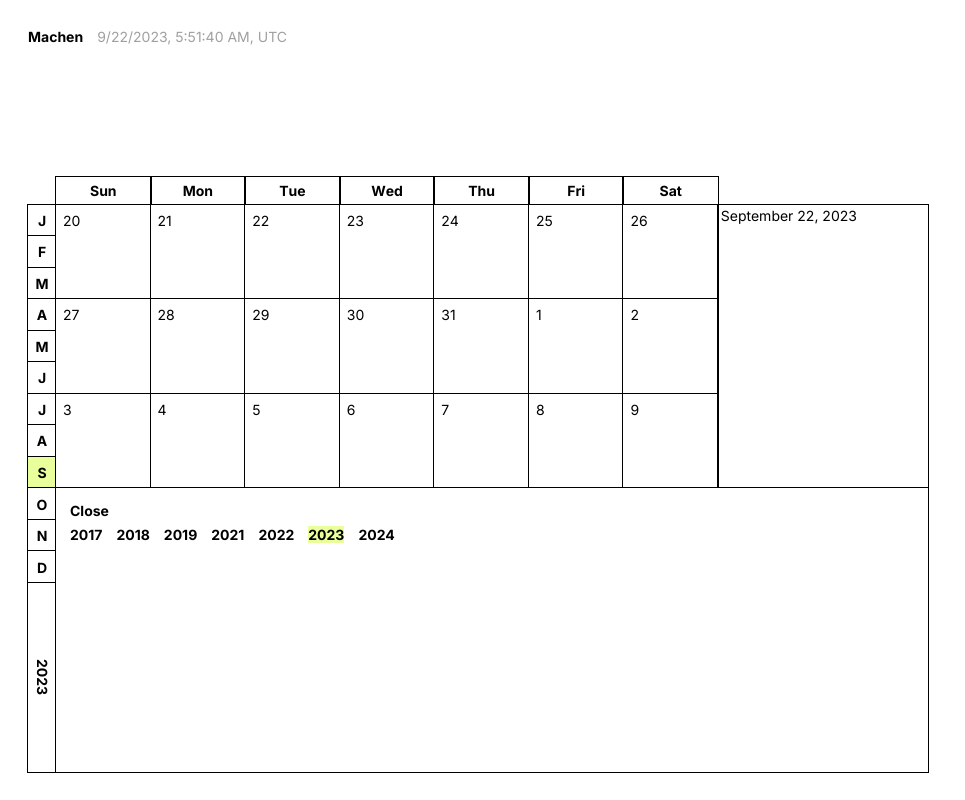
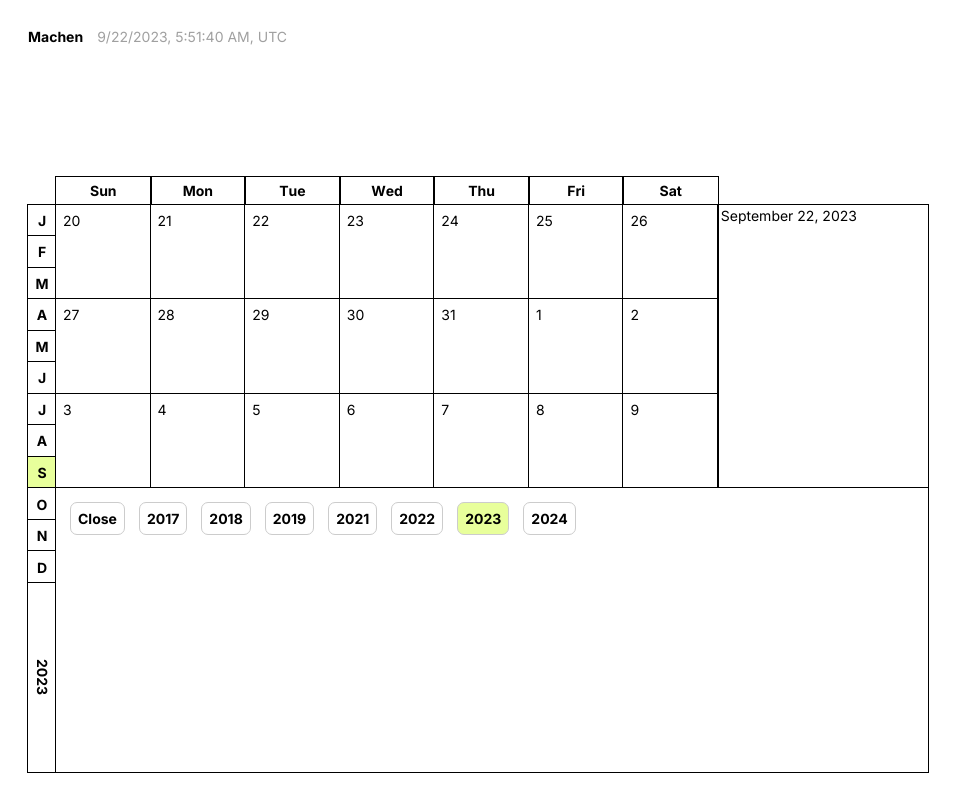
Before and after one commit to skatingincentralpark/machen-v2, a Next.js app: page / in a window 1280 px wide. Both pictures are taken after a click on the button "2023". Shown: the whole page, without its empty margins (0-965 px from the left). Built offline with nearby package versions, Linux system fonts and the light colour scheme.

Commit message:
Polish UI

```diff
--- a/src/components/Calendar/Months.tsx
+++ b/src/components/Calendar/Months.tsx
@@ -61,4 +61,5 @@ const MonthLabel = styled.button<{ highlighted: boolean }>`
   outline-offset: -0.5px;
   background-color: ${({ highlighted }) =>
     highlighted ? "var(--highlight)" : "white"};
+  transition: var(--cell-transition);
 `;
--- a/src/components/Calendar/YearSelector.tsx
+++ b/src/components/Calendar/YearSelector.tsx
@@ -12,6 +12,7 @@ import {
 } from "@/components/UI/Sheet";
 import { type Dispatch, type SetStateAction } from "react";
 import { setYear } from "date-fns";
+import { Button } from "../UI/Button";
 
 interface Props {
   currentDate: Date;
@@ -37,11 +38,10 @@ const YearSelector = ({ currentDate, setCurrentDate }: Props) => {
             Change the year here
           </SheetDescription>
 
-          <SheetClose asChild>
-            <button aria-label="Close">Close</button>
-          </SheetClose>
-
           <ButtonContainer>
+            <SheetClose asChild>
+              <Button aria-label="Close">Close</Button>
+            </SheetClose>
             {years.map((y) => {
               return (
                 <YearButton
@@ -91,7 +91,7 @@ const Inner = styled(SheetContentInner)`
   padding: 1rem;
 `;
 
-const YearButton = styled.button<{ highlighted: boolean }>`
+const YearButton = styled(Button)<{ highlighted: boolean }>`
   background-color: ${({ highlighted }) =>
     highlighted ? "var(--highlight)" : "white"};
 `;
--- a/src/components/Calendar/index.tsx
+++ b/src/components/Calendar/index.tsx
@@ -34,15 +34,14 @@ const CalendarWrapper = styled.div`
   max-width: 900px;
   height: 80vh;
 
-  ${media["3xl"]} {
-    max-width: 1200px;
+  ${media.sm} {
+    height: auto;
   }
-
   ${media.md} {
     grid-template-columns: 2rem repeat(7, 1fr) 15rem;
   }
 
-  ${media.sm} {
-    height: auto;
+  ${media["3xl"]} {
+    max-width: 1200px;
   }
 `;
--- a/src/styles/global.css
+++ b/src/styles/global.css
@@ -19,6 +19,7 @@ button:focus-visible {
 :root {
   --highlight: #e8ff9b;
   --subtle-off-white-coloring: #f5f5f5;
+  --cell-transition: background-color 0.25s ease-in-out, color 0.25s ease-in-out;
 }
 
 /* HTML */
```
